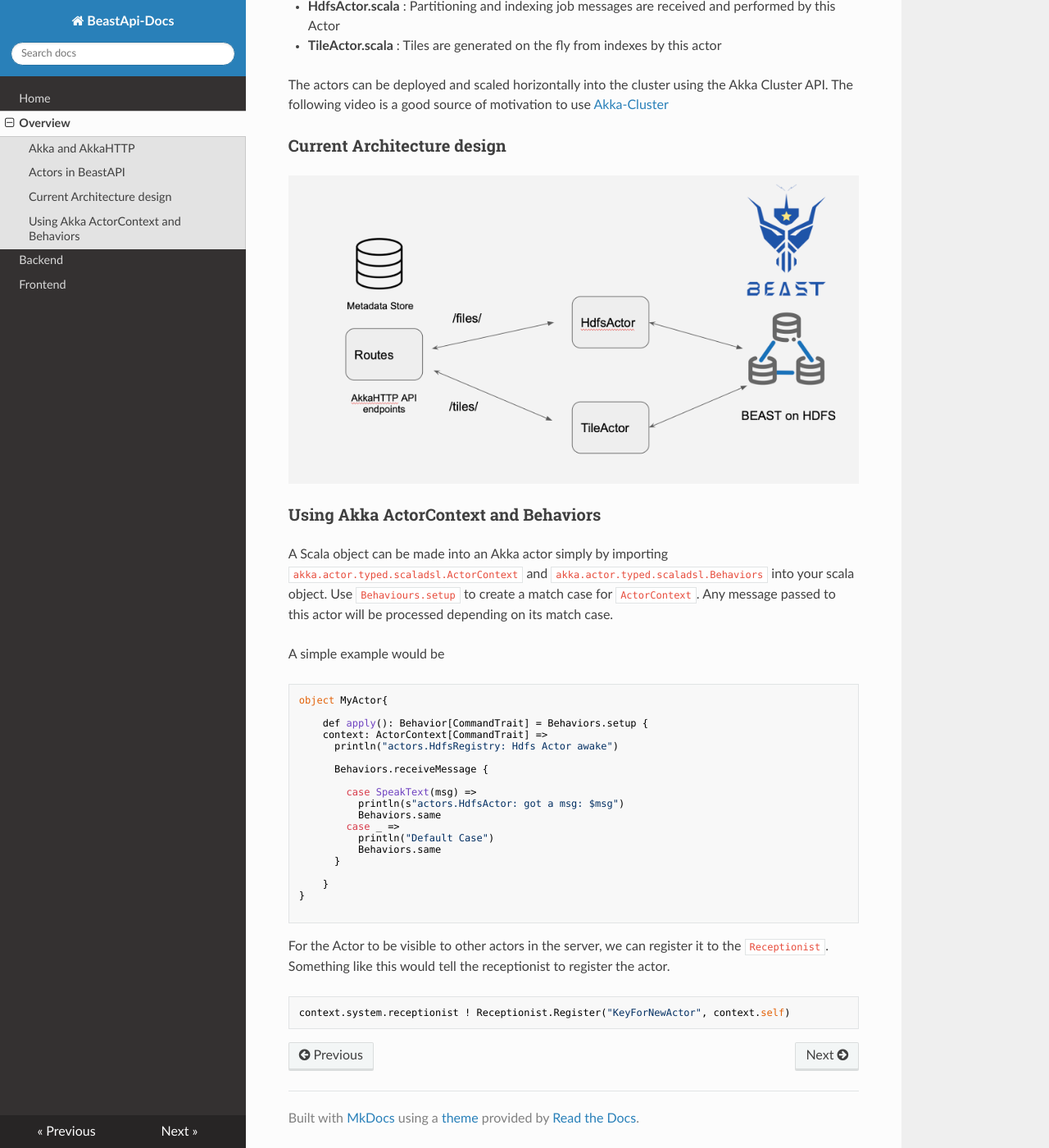
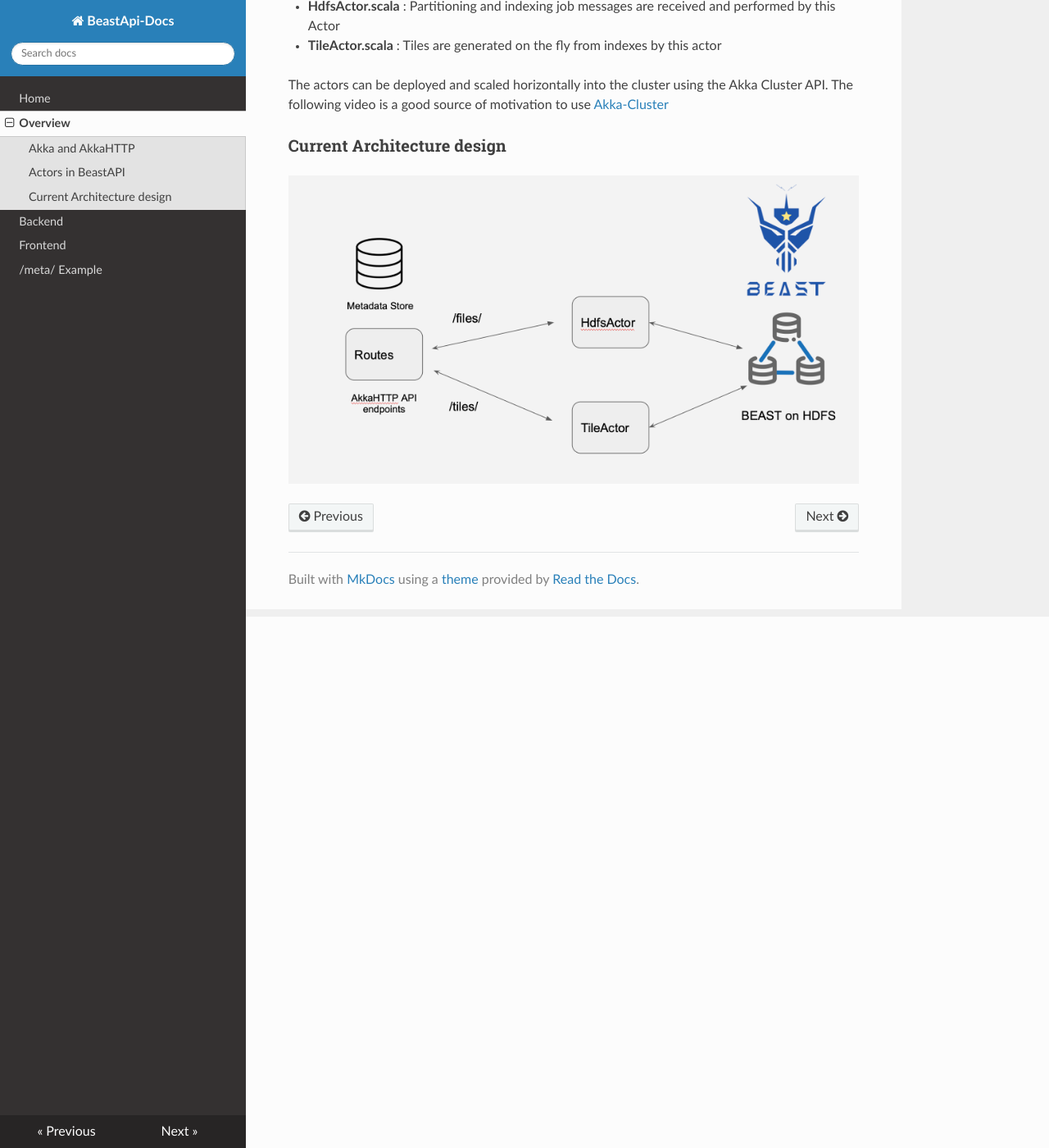
Before and after one commit to abraham2512/beastapi-docs, an MkDocs documentation site: the page built from docs/overview.md, in a window 1280 px wide and 1400 px high, scrolled down 648 px. Shown: the whole window at 82% size. Built offline with MkDocs 1.6.1, drawn with Linux system fonts in a browser that asks for light colours; nearby versions of some CDN libraries; part of the change alters nothing that is shown.

Commit message:
new feature example

````diff
--- /dev/null
+++ b/docs/api_example.md
@@ -0,0 +1,85 @@
+
+## Adding a new feature
+
+In this section, we will create a test endpoint named "/meta" to return a string for a GET request.
+
+
+
+#### Routes.scala
+
+This file contains the akkaHTTP routing logic and also extends the FileRegistry Actor.
+
+1.Lets declare the controller method in the class Routes.
+
+
+
+```
+def getMeta: Future[String] =
+  tileActor ? GetMetaData
+```
+Sends GetMetaData message to the Tile Actor.
+`?` is the operator to ask an actor, and it expects an asynchronous reply.
+The return type of the function is a `Future` of type `[String]`
+
+2.Append akkaHTTP routing directive in var fileRoutes
+
+Add the route with the below syntax. Ensure to use ~ at the end to append underlying route directives.
+```
+val fileRoutes: Route = {
+  ...
+  ...
+  ... CORS and Failure Handling functions
+  ...
+cors(){
+  handleErrors {
+    pathPrefix("meta")
+      {
+        pathEnd {
+          get{
+            complete(StatusCodes.OK,getMeta)
+          }
+        }
+      } ~
+  ...
+  ...
+  ... "/tiles/" and "/files/" endpoints
+  ...
+    }
+  }
+}
+```
+
+#### TileActor.scala
+
+3.Now lets define a behaviour for the GetMetaData message in the TileActor
+
+In the `TileActor` object, create case class for the behavior and extend TileCommand trait.
+```
+final case class GetMetaData(replyTo: ActorRef[String]) extends TileCommand
+```
+
+
+4.In the apply() method of the object, add the following case to `Behaviors.ReceiveMessage {}` method
+
+```
+def apply(): Behavior[TileCommand] = Behaviors.setup {
+    context: ActorContext[TileCommand] => Behaviors.receiveMessage {
+        case GetMetaData(replyTo) =>
+            //GET METADATA
+            replyTo ! "My new BeastApi endpoint!"
+            Behaviors.same
+    }
+}
+```
+
+Lets run a curl test
+
+```
+curl http://localhost:8080/meta
+```
+Response:
+```
+Status 200
+
+My new BeastApi endpoint!
+```
--- a/docs/overview.md
+++ b/docs/overview.md
@@ -21,7 +21,7 @@ The actors can be deployed and scaled horizontally into the cluster using the Ak
 
 ![api-design](images/api-design.png)
 
-### Using Akka ActorContext and Behaviors
+<!-- ### Using Akka ActorContext and Behaviors
 
 A Scala object can be made into an Akka actor simply by importing `akka.actor.typed.scaladsl.ActorContext` and `akka.actor.typed.scaladsl.Behaviors` into your scala object. Use `Behaviours.setup` to create a match case for `ActorContext`. Any message passed to this actor will be processed depending on its match case.
 
@@ -53,3 +53,4 @@ For the Actor to be visible to other actors in the server, we can register it to
 ```
 context.system.receptionist ! Receptionist.Register("KeyForNewActor", context.self)
 ```
+ -->
--- a/mkdocs.yml
+++ b/mkdocs.yml
@@ -5,4 +5,5 @@ nav:
     - Overview: overview.md
     - Backend: backend.md
     - Frontend: frontend.md
+    - /meta/ Example: api_example.md
 theme: readthedocs
````
